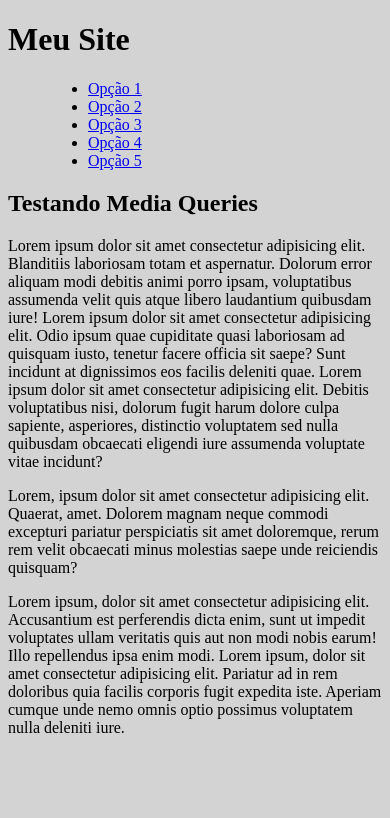
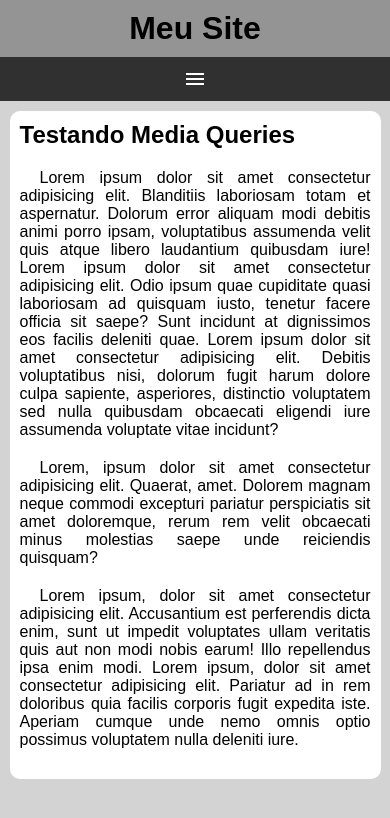
Before and after one commit to Savio-S-Morais/HTML-CSS, a plain HTML site: page Exercicios/ex026/mq005/index.html in a window 390 px wide. Drawn offline with nearby package versions, Linux system fonts and the light colour scheme.

Commit message:
Style mobile First
Criando a estilização do layout utilizando a técnica Mobile First, para isso foram utilizados CSS e JavaScript

```diff
--- a/Exercicios/ex026/mq005/estilos/style.css
+++ b/Exercicios/ex026/mq005/estilos/style.css
@@ -1,5 +1,75 @@
 @charset "UTF-8";
+
+* {
+    font-family: Arial, Helvetica, sans-serif;
+    margin: 0px;
+    padding: 0px;
+}
 
 body, html {
     background-color: lightgray;
 }
+
+header {
+    background-color: rgb(148, 148, 148);
+}
+
+header > h1 {
+    padding: 10px;
+    text-align: center;
+}
+
+i#burger {
+    background-color: rgb(48, 48, 48);
+    display: block;
+    color: white;
+    text-align: center;
+    padding: 10px;
+    cursor: pointer;
+}
+
+i#burger:hover {
+    background-color: white;
+    color: black;
+}
+
+menu {
+    display: none;
+}
+
+menu > ul {
+    list-style-type: none;
+}
+
+menu > ul > li > a {
+    display: block;
+    padding: 10px;
+    text-decoration: none;
+    text-align: center;
+    background-color: rgb(87, 87, 87);
+    color: white;
+    border-top: 2px solid gray;
+}
+
+menu > ul > li > a:hover {
+    background-color: gray;
+}
+
+main {
+    width: 90vw;
+    background-color: white;
+    margin: auto;
+    margin-top: 10px;
+    padding: 10px;
+    border-radius: 10px;
+}
+
+article > h2 {
+    padding-bottom: 20px;
+}
+
+article > p {
+    text-align: justify;
+    margin-bottom: 20px;
+    text-indent: 20px;
+}
--- a/Exercicios/ex026/mq005/index.html
+++ b/Exercicios/ex026/mq005/index.html
@@ -4,12 +4,14 @@
     <meta charset="UTF-8">
     <meta name="viewport" content="width=device-width, initial-scale=1.0">
     <title>Menu Responsivo</title>
+    <link href="https://fonts.googleapis.com/css2?family=Material+Symbols+Outlined" rel="stylesheet" />
     <link rel="stylesheet" href="estilos/style.css">
 </head>
 <body>
-    <head>
+    <header>
         <h1>Meu Site</h1>
-        <menu>
+        <i id="burger" class="material-symbols-outlined" onclick="clickMenu()">menu</i>
+        <menu id="menu">
             <ul>
                 <li><a href="#">Opção 1</a></li>
                 <li><a href="#">Opção 2</a></li>
@@ -18,7 +20,7 @@
                 <li><a href="#">Opção 5</a></li>
             </ul>
         </menu>
-    </head>
+    </header>
     <main>
         <article>
             <h2>Testando Media Queries</h2>
@@ -27,5 +29,14 @@
             <p>Lorem ipsum, dolor sit amet consectetur adipisicing elit. Accusantium est perferendis dicta enim, sunt ut impedit voluptates ullam veritatis quis aut non modi nobis earum! Illo repellendus ipsa enim modi. Lorem ipsum, dolor sit amet consectetur adipisicing elit. Pariatur ad in rem doloribus quia facilis corporis fugit expedita iste. Aperiam cumque unde nemo omnis optio possimus voluptatem nulla deleniti iure.</p>
         </article>
     </main>
+    <script>
+        function clickMenu() {
+            if (menu.style.display == 'block') {
+                menu.style.display = 'none'
+            } else {
+                menu.style.display = 'block'
+            }
+        }
+    </script>
 </body>
 </html>
```
